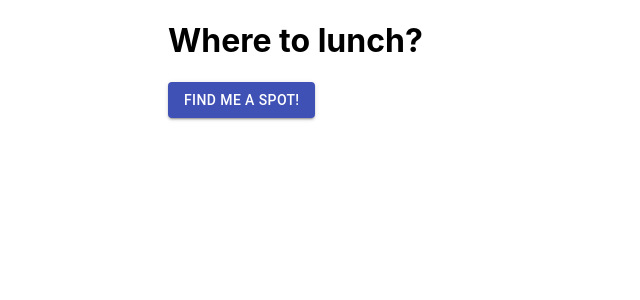
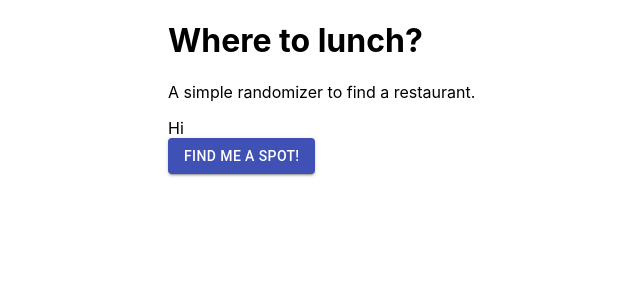
Before and after one commit to mostfamiliar/lunch-spot, a React (Create React App) app: page / in a window 1280 px wide. Shown: the top 300 px of the page, without its empty margins (196-836 px from the left). Built offline with nearby package versions, Linux system fonts and the light colour scheme; no server answers.

Commit message:
Add child component

```diff
--- a/src/App.js
+++ b/src/App.js
@@ -1,4 +1,5 @@
-import React, {Component} from 'react';
+import React, { Component } from 'react';
+import Lunchspot from './components/lunchspot'
 import { makeStyles } from '@material-ui/core/styles';
 import Container from '@material-ui/core/Container';
 import Button from '@material-ui/core/Button';
@@ -8,7 +9,8 @@ import './App.css';
 class App extends Component {
   state = {
     lunchSpots: [],
-    newLunchSpot: {}
+    newLunchSpot: {},
+    randomLunchSpot: {}
   }
 
   componentDidMount() {
@@ -16,14 +18,23 @@ class App extends Component {
     .then((response) => response.json())
     .then((results) => {
       this.state.lunchSpots = results
+      this.lunchSpotRandomizer()
     })
+  }
+
+  lunchSpotRandomizer = () => {
+    let randomLunchSpot = this.state.lunchSpots[Math.floor(Math.random() * this.state.lunchSpots.length)]
+    this.setState({randomLunchSpot: randomLunchSpot})
+    console.log(this.state)
   }
 
   render() {
     return (
       <Container maxWidth="sm">
         <h1>Where to lunch?</h1>
-        <Button variant="contained" color="primary">
+        <p>A simple randomizer to find a restaurant.</p>
+        <Lunchspot data={this.state.randomLunchSpot} />
+        <Button variant="contained" color="primary" onClick={this.lunchSpotRandomizer}>
           Find me a spot!
         </Button>
       </Container>
--- /dev/null
+++ b/src/components/lunchspot.js
@@ -0,0 +1,21 @@
+import React from 'react';
+
+class Lunchspot extends React.Component {
+    constructor(props){
+        super(props)
+        this.state = {
+            id: null,
+            name: null,
+            description: null,
+            votes: null
+        }
+    }
+
+    render() {
+        return(
+          <div>Hi</div>
+        )
+    }
+}
+
+export default Lunchspot;
```
